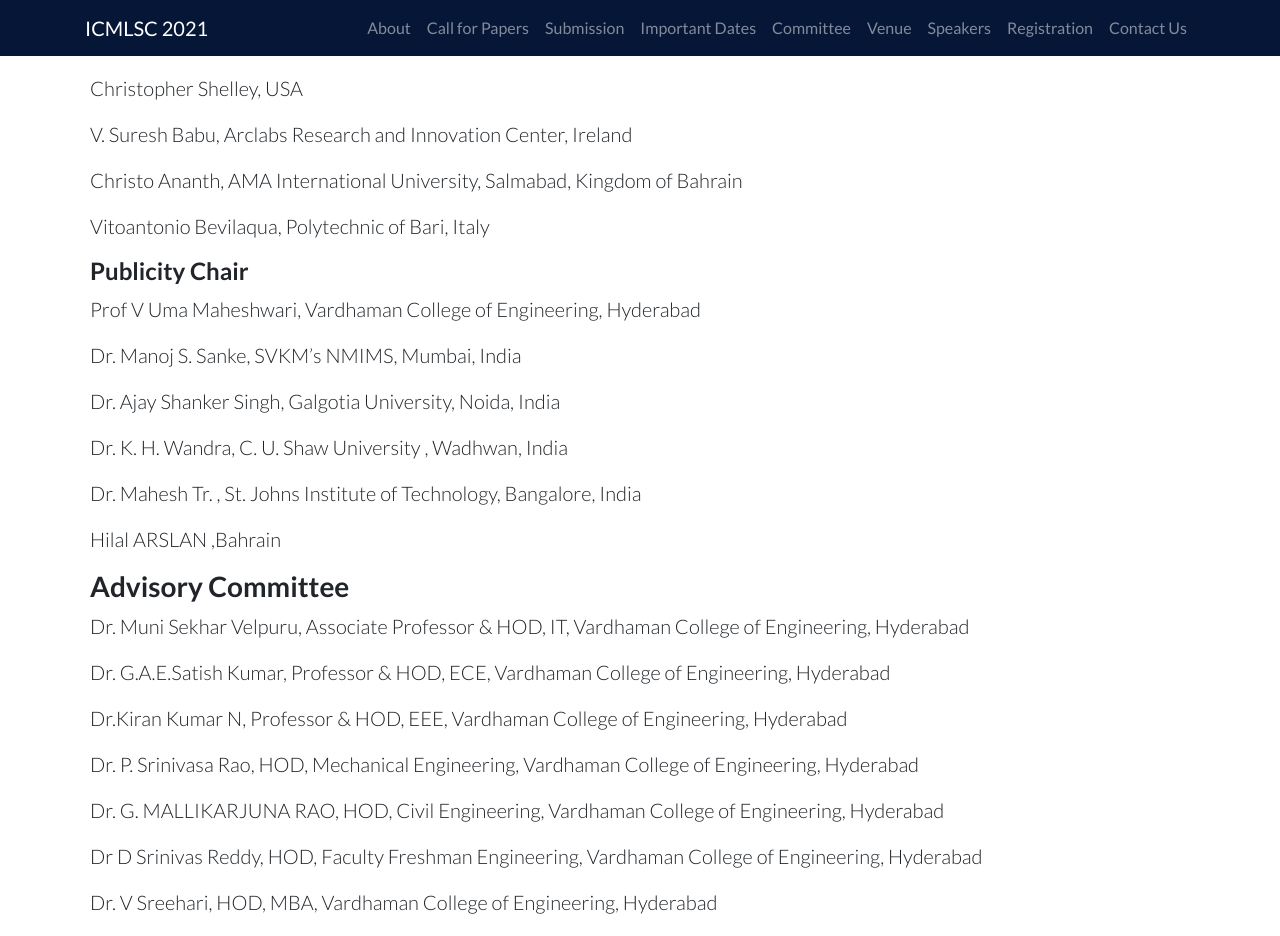
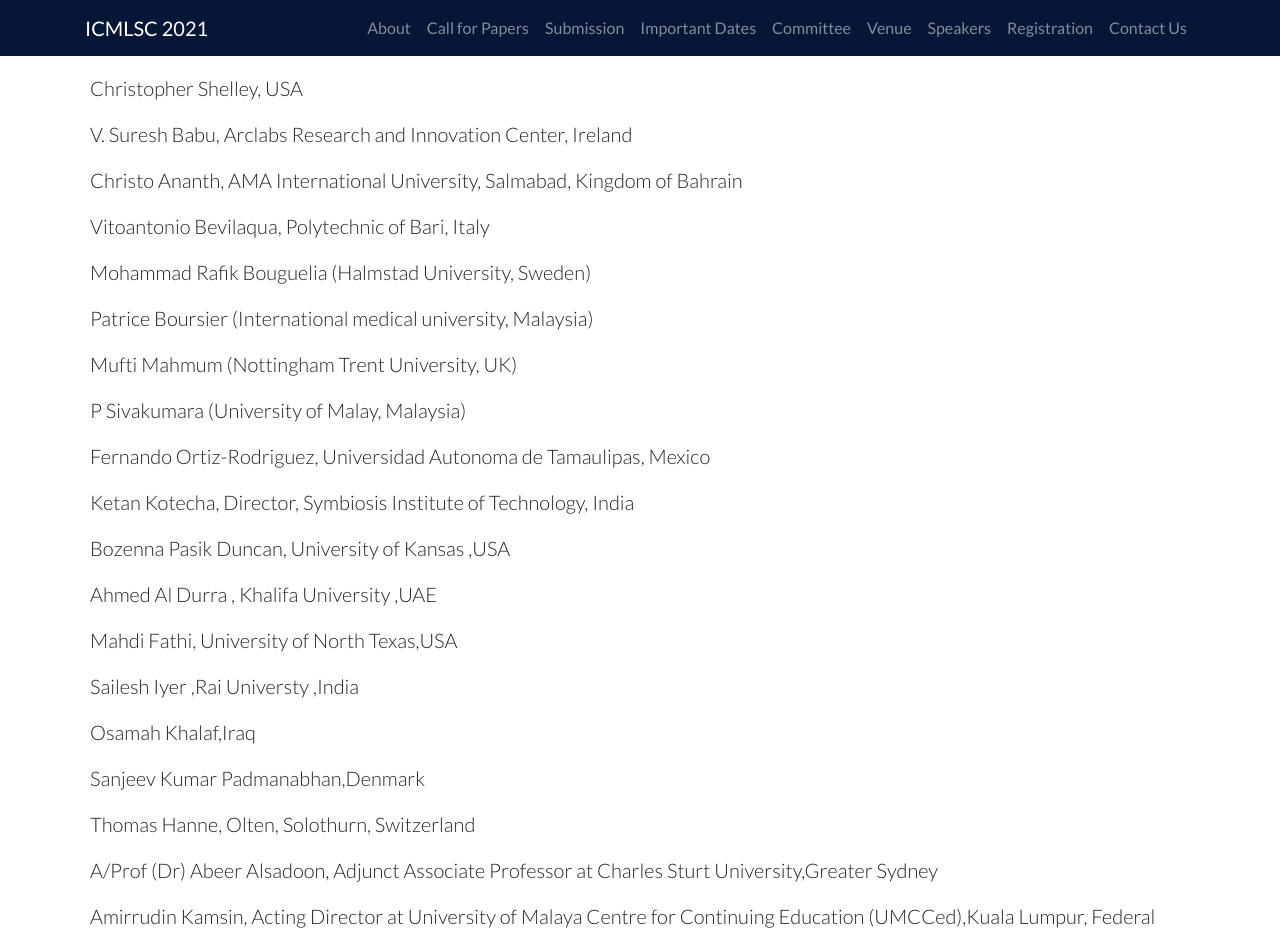
Before and after one commit to ieeevardhaman/icmlsc-website, a Jekyll site: the page built from pages/committee.md, in a window 1280 px wide and 1400 px high, scrolled down 5137 px. Shown: the top 936 px of the window. Built offline with Jekyll 4.4.1, drawn with Linux system fonts in a browser that asks for light colours; our own code applies the rules of GitHub Pages for plain Markdown files; some of the changed text lies outside the part shown.

Commit message:
Update committee.md

```diff
--- a/pages/committee.md
+++ b/pages/committee.md
@@ -205,6 +205,48 @@ Christo Ananth, AMA International University, Salmabad, Kingdom of Bahrain
 
 Vitoantonio Bevilaqua, Polytechnic of Bari, Italy
 
+Mohammad Rafik Bouguelia (Halmstad University, Sweden)
+
+Patrice Boursier (International medical university, Malaysia)
+
+Mufti Mahmum (Nottingham Trent University, UK)
+
+P Sivakumara (University of Malay, Malaysia)
+
+Fernando Ortiz-Rodriguez, Universidad Autonoma de Tamaulipas, Mexico
+
+Ketan Kotecha, Director, Symbiosis Institute of Technology, India
+
+Bozenna Pasik Duncan, University of Kansas ,USA
+
+Ahmed Al Durra , Khalifa University ,UAE
+
+Mahdi Fathi, University of North Texas,USA
+
+Sailesh Iyer ,Rai Universty ,India
+
+Osamah Khalaf,Iraq
+
+Sanjeev Kumar Padmanabhan,Denmark
+
+Thomas Hanne, Olten, Solothurn, Switzerland
+
+A/Prof (Dr) Abeer Alsadoon, Adjunct Associate Professor at Charles Sturt University,Greater Sydney
+
+Amirrudin Kamsin, Acting Director at University of Malaya Centre for Continuing Education (UMCCed),Kuala Lumpur, Federal Territory of Kuala Lumpur, Malaysia
+
+SAN MURUGESAN, Life Senior Member at IEEE, Sydney, New South Wales, Australia
+
+M. Affan Badar, Professor, Indiana State University,Terre Haute, Indiana, United States
+
+Aswani Kumar Cherukuri, Professor, School of IT & Engineering, Vellore Institute of Technology, Vellore,India
+
+Puneet Kumar Mishra, Head, Satellite Antenna Characterization, Test & Design Section at U R RAO SATELLITE CENTRE, India
+
+Celia Shahnaz, Bangladesh University of Engineering & Technology,Bangladesh
+
+Subhendu Kumar Pani ,Orissa Engineering College,Bhubaneswar
+
 #### Publicity Chair
 
 Prof V Uma Maheshwari, Vardhaman College of Engineering, Hyderabad
```
